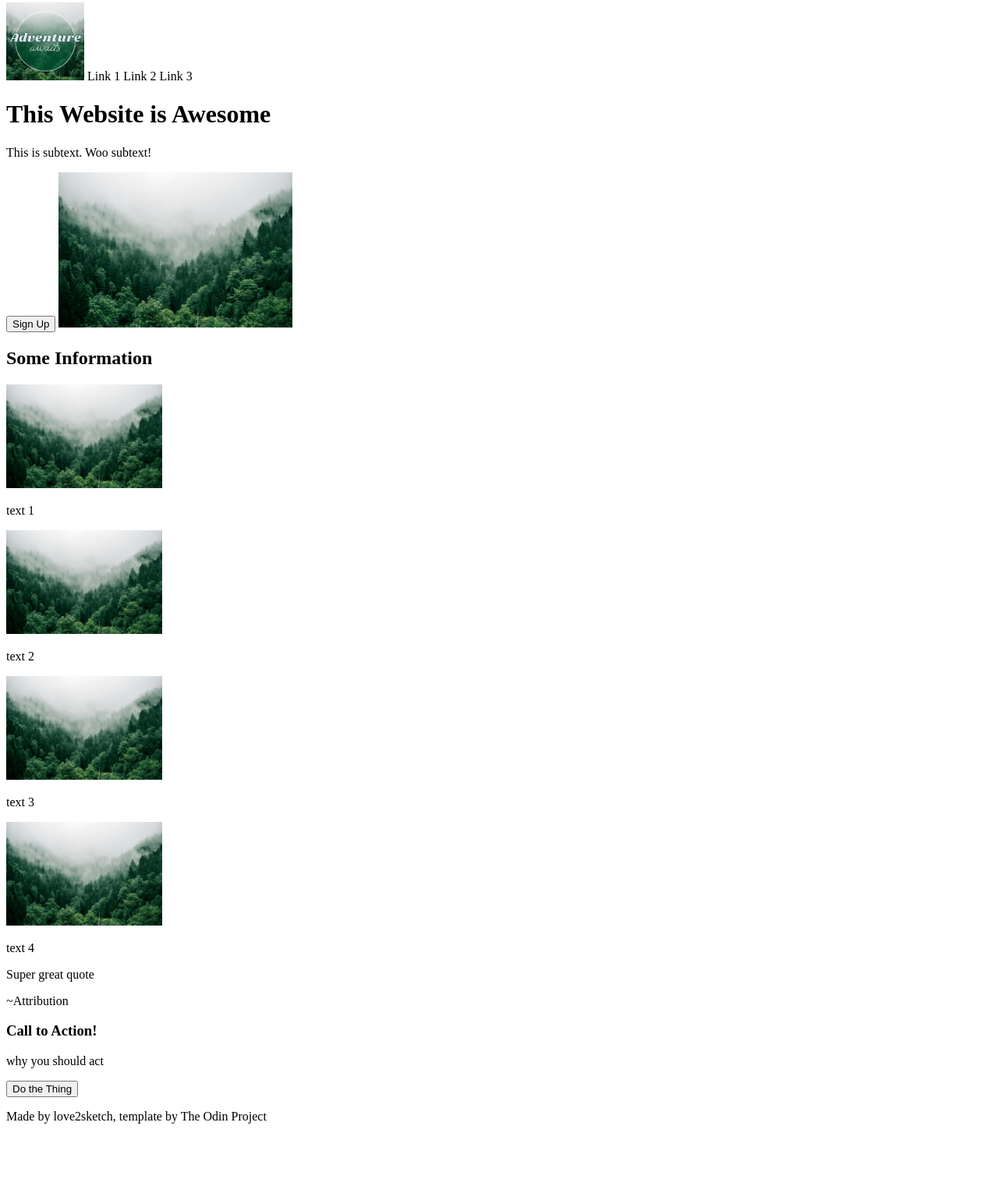
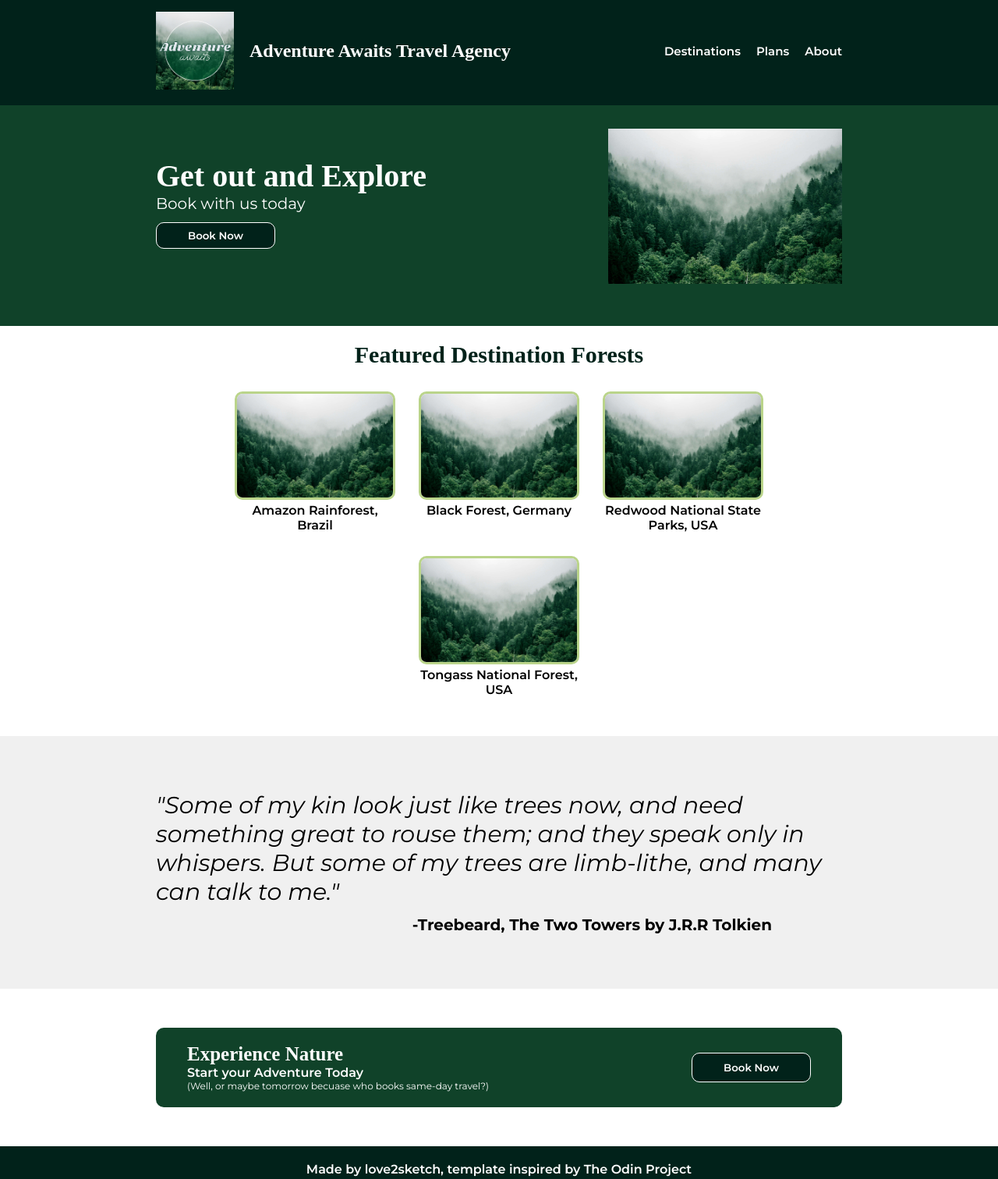
Before and after one commit to Love2Sketch/odin-landingpage, a plain HTML site: page index.html in a window 1280 px wide. Shown: the part 5-1517 px from the top of the page at 78% size. Before the commit the page ends 1462 px from the top, so only its background shows below. Drawn offline with Linux system fonts and the light colour scheme; a web font is replaced by a local one.

Commit message:
Add the bulk of the index content and css

```diff
--- a/index.html
+++ b/index.html
@@ -3,44 +3,67 @@
 <head>
     <meta charset="UTF-8">
     <meta name="viewport" content="width=device-width, initial-scale=1.0">
-    <title>Document</title>
+    <title>Adventure Awaits Travel Agency</title>
     <link rel="stylesheet" href="/styles.css">
 </head>
 <body>
     <div class="header">
+        <div class="logo">
         <img src="./photos/adventureawaits-web.jpg" width="100px">
-        <a>Link 1</a>
-        <a>Link 2</a>
-        <a>Link 3</a>
+        <h2>Adventure Awaits Travel Agency</h2>
+        </div>
+        <div class="menu">
+            <a>Destinations</a>
+            <a>Plans</a>
+            <a>About</a>
+        </div>
     </div>
     <div class="top">
-        <h1>This Website is Awesome</h1>
-        <p>This is subtext. Woo subtext!</p>
-        <button>Sign Up</button>
-        <img src="./photos/forest.jpg" width="300px">
+        <div class="toptext">
+            <h1>Get out and Explore</h1>
+            <p class="mont">Book with us today</p>
+            <button>Book Now</button>
+        </div>
+        <div class="topimg">
+            <img src="./photos/forest.jpg" width="300px">
+        </div>
     </div>
-    <div class="boxes">
-        <h2>Some Information</h2>
-        <img src="./photos/forest.jpg" width="200px">
-        <p>text 1</p>
-        <img src="./photos/forest.jpg" width="200px">
-        <p>text 2</p>
-        <img src="./photos/forest.jpg" width="200px">
-        <p>text 3</p>
-        <img src="./photos/forest.jpg" width="200px">
-        <p>text 4</p>
+
+    <div class="infoboxes">
+        <h2>Featured Destination Forests</h2>
+        <div class="boxes">
+            <div class="imgbox">
+                <img src="./photos/forest.jpg" width="200px";>
+                <p>Amazon Rainforest, Brazil</p>
+            </div>
+            <div class="imgbox">
+                <img src="./photos/forest.jpg" width="200px">
+                <p>Black Forest, Germany</p>
+            </div>
+            <div class="imgbox">
+                <img src="./photos/forest.jpg" width="200px">
+                <p>Redwood National State Parks, USA</p>
+            </div>
+                <div class="imgbox">
+                <img src="./photos/forest.jpg" width="200px">
+            <p>Tongass National Forest, USA</p>
+            </div>
+        </div>
     </div>
     <div class="quote">
-        <p>Super great quote</p>
-        <p>~Attribution</p>
+        <p class="quotepara">"Some of my kin look just like trees now, and need something great to rouse them; and they speak only in whispers. But some of my trees are limb-lithe, and many can talk to me."</p>
+        <p class="attr">-Treebeard, The Two Towers by J.R.R Tolkien</p>
     </div>
     <div class="cta">
-        <h3>Call to Action!</h3>
-        <p>why you should act</p>
-        <button>Do the Thing</button>
+        <div class="ctaright">
+        <h3>Experience Nature</h3>
+        <p class="regtext">Start your Adventure Today</p>
+        <p class="smalltext">&lpar;Well, or maybe tomorrow becuase who books same-day travel?&rpar;</p>
+        </div>
+        <button>Book Now</button>
     </div>
     <div class="footer">
-        <p>Made by love2sketch, template by The Odin Project</p>
+        <p>Made by love2sketch, template inspired by The Odin Project</p>
     </div>
 </body>
 </html>
--- a/styles.css
+++ b/styles.css
@@ -0,0 +1,179 @@
+@import url('https://fonts.googleapis.com/css2?family=Shrikhand&display=swap');
+@import url('https://fonts.googleapis.com/css2?family=Oooh+Baby&family=Shrikhand&display=swap');
+@import url('https://fonts.googleapis.com/css2?family=Montserrat:ital,wght@0,100..900;1,100..900&display=swap');
+
+* {
+    margin: 0px;
+    padding: 0px;
+}
+
+h1, h2, h3 {
+    font-family: "Shrikhand", serif;
+}
+
+p.baby {
+    font-family: "Oooh baby", serif;
+    font-size: 20px;
+    color: white;
+}
+
+p.mont {
+    font-family: "Montserrat", serif;
+    font-size: 20px;
+    color: white;
+}
+
+body {
+    display: flex;
+    flex-direction: column;
+    margin: 0px;
+}
+
+.header {
+    display: flex;
+    justify-content: space-between;
+    background: rgb(1, 34, 26);
+    padding: 20px 200px;
+    gap: 30px;
+}
+
+.logo {
+    display: flex;
+    gap: 20px;
+    color: white;
+    align-items: center;
+}
+
+.menu {
+    display: flex;
+    gap: 20px;
+    color: white;
+    font-size: 15px;
+    font-family: "montserrat", sans-serif;
+    font-weight: 600;
+    align-items: center;
+}
+
+.top {
+    padding:  30px 200px 50px;
+    background: rgb(16, 66, 41);
+    display: flex;
+    justify-content: space-between;
+    align-items: center;
+    gap: 40px;
+}
+
+.top h1 {
+    color: white;
+    font-family: "Shrikhand", serif;
+    font-size: 40px;
+
+}
+
+button {
+    padding: 8px 40px;
+    border-radius: 10px;
+    border: 1px solid white;
+    margin: 12px 0px;
+    font-family: "montserrat", sans-serif;
+    font-weight: 600;
+    color: white;
+    background: rgb(1, 34, 26);
+
+}
+
+.infoboxes {
+    text-align: center;
+    font-family: "montserrat", sans-serif;
+    font-size: 16px;
+    font-weight: 600;
+    padding: 20px;
+}
+
+.infoboxes h2 {
+    text-align: center;
+    font-size: 30px;
+    color: rgb(1, 34, 26);
+}
+
+
+.boxes {
+    padding: 30px 200px;
+    display: flex;
+    flex-flow: row wrap;
+    justify-content: center;
+    flex: auto;
+    gap: 30px;
+}
+
+.imgbox img {
+    border: 3px solid rgb(186, 212, 138);
+    width: 200px;
+    border-radius: 10px;
+}
+
+.imgbox p {
+    max-width: 206px;
+    text-align: center;
+
+}
+
+.quote {
+    padding: 70px 200px;
+    display: flex;
+    flex-direction: column;
+    gap: 12px;
+    background: rgb( 240 240 240);
+
+}
+.quotepara {
+    font-family:"montserrat", sans-serif;
+    font-size: 30px;
+    font-style: italic;
+    align-self: flex-start;
+}
+
+.attr {
+    font-family:"montserrat", sans-serif;
+    font-weight: bold;
+    align-self: flex-end;
+    font-size: 20px;
+    padding-right: 90px;
+}
+
+.cta {
+    margin: 50px 200px;
+    padding: 20px 40px;
+    border-radius: 10px;
+    display: flex;
+    flex-wrap: wrap;
+    justify-content: space-between;
+    background:rgb(16, 66, 41);
+    color: white;
+}
+
+.cta h3 {
+    font-size: 25px;
+}
+
+.regtext {
+    font-family:"montserrat", sans-serif;
+    font-size: 16px;
+    font-weight: 600;
+}
+
+.smalltext {
+    font-family:"montserrat", sans-serif;
+    font-size: 12px;
+    font-weight: 400;
+}
+
+.footer {
+    padding: 20px 200px;
+    background: rgb(1, 34, 26);
+    font-family:"montserrat", sans-serif;
+    font-size: 16px;
+    font-weight: 600;
+    text-align: center;
+    color: white;
+}
```
